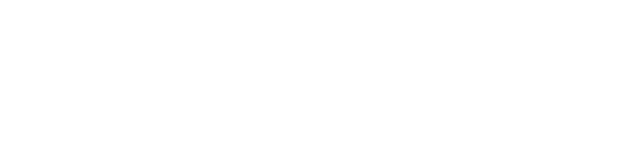
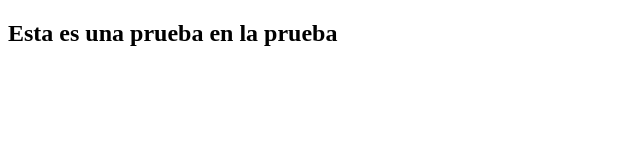
Before and after one commit to ale-neri97/be-different, a plain HTML site: page Prueba.html in a window 1280 px wide. Shown: the whole page, without its empty margins (0-640 px from the left). Drawn offline with Linux system fonts and the light colour scheme.

Commit message:
Update Prueba.html

```diff
--- a/Prueba.html
+++ b/Prueba.html
@@ -5,6 +5,6 @@
     <title></title>
   </head>
   <body>
-
+    <h2>Esta es una prueba en la prueba</h2>
   </body>
 </html>
```
